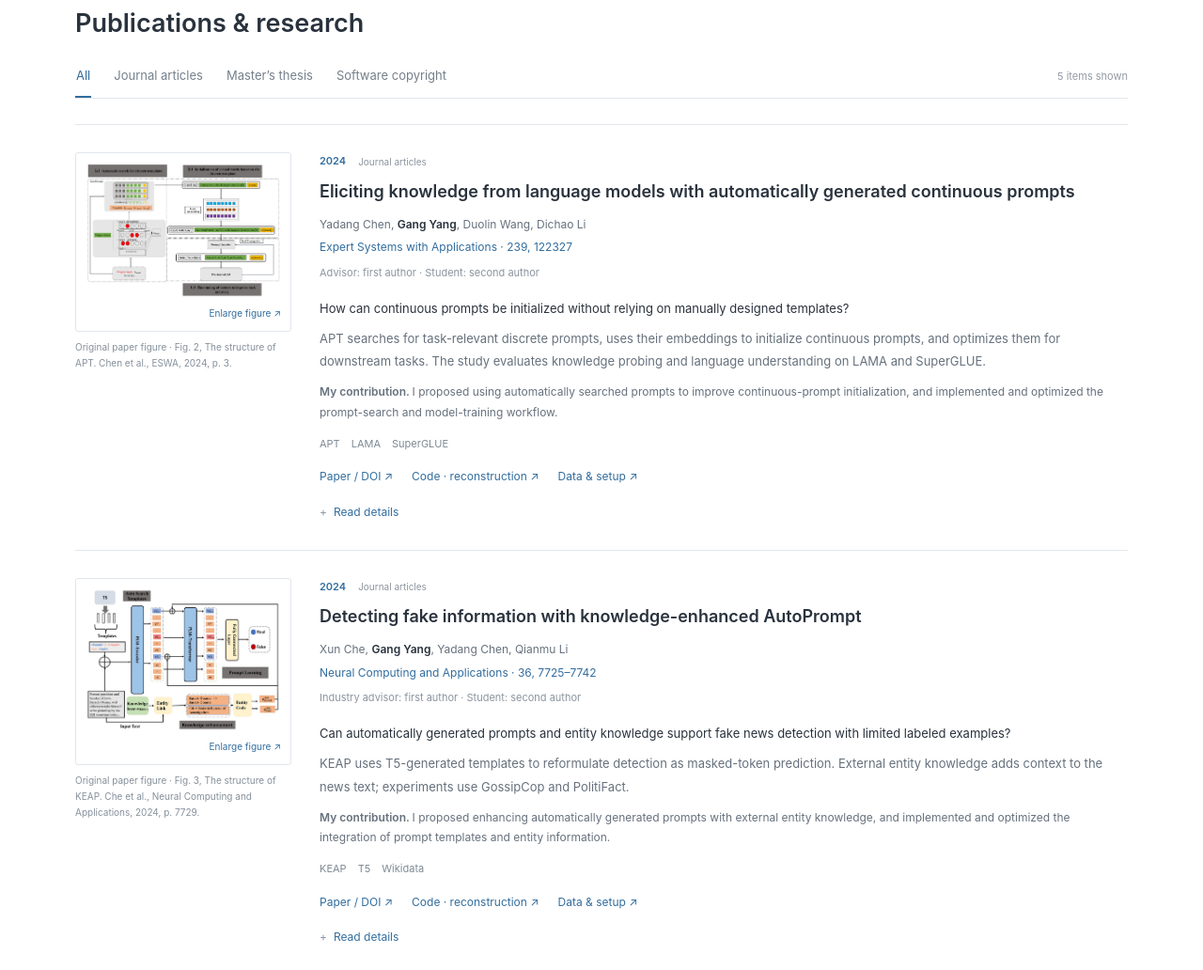
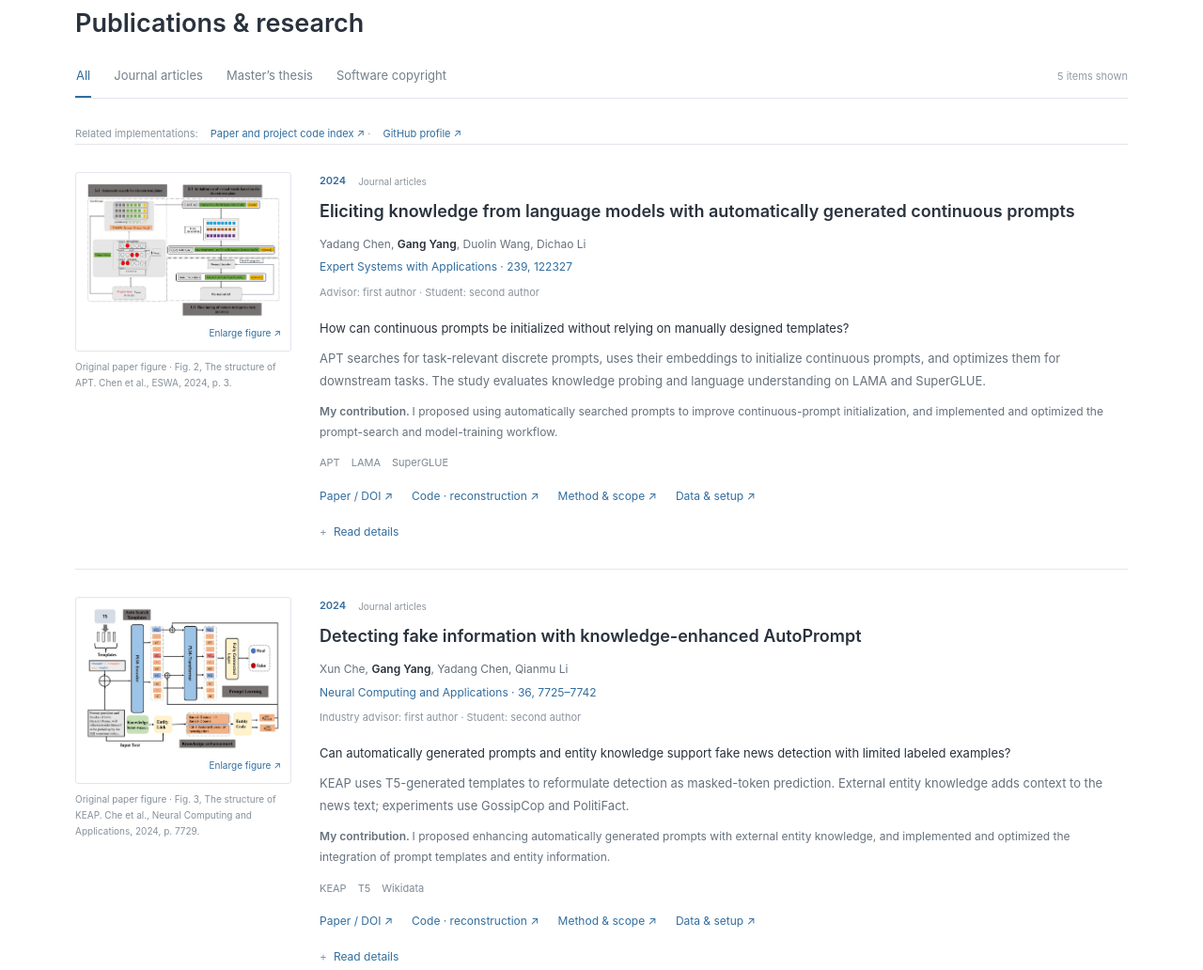
Before and after one commit to GangYang96/GangYang96.github.io, a plain HTML site: page index.html in a window 1280 px wide. Shown: the part 2360-3392 px from the top of the page at 94% size. Drawn offline with Linux system fonts and the light colour scheme.

Commit message:
Link publications and projects directly to their existing source code

```diff
--- a/app.js
+++ b/app.js
@@ -43,7 +43,7 @@
     return `<article class="project-card" id="${item.id}" data-kind="${item.kind}" data-scroll-anchor>
       <div class="project-body"><div class="project-meta"><span>${escape(copy[item.kind])}</span>${item.period?`<span>${text(item.period)}</span>`:''}</div>
       <h3>${text(demo?.title||item.title)}</h3><p class="project-role">${text(item.role)}</p><p class="project-summary">${text(demo?.summary||item.summary)}</p>
-      ${demo?`<ul class="project-work">${demo.work.map(line=>`<li>${text(line)}</li>`).join('')}</ul><div class="project-links"><button type="button" data-video="${demo.id}">${lang==='zh'?'视频':'Video'}</button><a href="demos/${demo.id}/index.html?lang=${lang}">Demo</a><a href="${escape(demo.repository)}" target="_blank" rel="noopener noreferrer">GitHub</a><a href="demos/README.html?lang=${lang}#${demo.id}">${lang==='zh'?'实现说明':'Implementation'}</a></div>
+      ${demo?`<ul class="project-work">${demo.work.map(line=>`<li>${text(line)}</li>`).join('')}</ul><div class="project-links"><button type="button" data-video="${demo.id}">${lang==='zh'?'视频':'Video'}</button><a href="demos/${demo.id}/index.html?lang=${lang}">Demo</a><a href="${escape(demo.repository)}" target="_blank" rel="noopener noreferrer">${lang==='zh'?'Demo 仓库':'Demo repository'}</a><a href="${escape(demo.repository)}/blob/main/src/core.js" target="_blank" rel="noopener noreferrer">${lang==='zh'?'核心源码':'Core code'}</a><a href="demos/README.html?lang=${lang}#${demo.id}">${lang==='zh'?'实现说明':'Implementation'}</a></div>
       <button type="button" class="project-video" data-video="${demo.id}" aria-label="${lang==='zh'?'播放演示视频：':'Play video: '}${text(demo.demoTitle)}"><img src="assets/demos/${demo.id}-preview.webp" width="1200" height="675" alt="${text(demo.demoTitle)}" loading="lazy"><span class="play-circle" aria-hidden="true">▶</span><span class="video-duration">${demo.duration}</span></button><p class="demo-note">${text(demo.demoNote)}</p>`:illustration}
       <details class="details" id="details-${item.id}"><summary>${escape(copy.details)}</summary><div class="details-body">${more.map(row=>`<div><h4>${text(row.title)}</h4><p>${text(row.text)}</p></div>`).join('')}${demo?illustration:''}</div></details>
       </div></article>`;
@@ -67,7 +67,7 @@
       <section class="container" id="home" data-scroll-anchor><div class="hero"><div class="hero-copy"><h1>${escape(copy.name)}<span>${escape(copy.otherName)}</span></h1><p class="hero-intro">${text(data.profile.intro)}</p><h2 class="interest-label">${escape(copy.interests)}</h2><p class="interest-text">${data.profile.interests.map(text).join(lang==='zh'?'、':', ')}</p><div class="hero-actions"><a href="#projects">${escape(copy.projectsButton)}</a><a href="#publications">${escape(copy.papersButton)}</a><a href="mailto:ygnuist@163.com">${escape(copy.emailButton)}</a></div></div>
       <aside class="profile-card"><img class="portrait" src="assets/gang-yang.svg" width="720" height="720" alt="${escape(copy.photoAlt)}" fetchpriority="high"><div class="profile-info"><strong>${escape(copy.profileDegree)}</strong><p>${escape(copy.university)}</p><p>${escape(copy.profileAdvisor)}</p><div class="profile-links"><a href="mailto:ygnuist@163.com">ygnuist@163.com</a>${external('https://github.com/GangYang96','GitHub')}</div></div></aside></div></section>
       <section class="section" id="projects" data-scroll-anchor><div class="container">${sectionHead('03',copy.projectTitle,copy.projectSubtitle)}${filterControls('projects',data.projects)}<div class="project-grid">${data.projects.map(project).join('')}</div><p class="section-note">${lang==='zh'?'演示根据项目介绍独立实现，使用合成数据，不包含单位原系统源码。':'Demos are independent implementations with synthetic data; they do not contain employer source code.'} <a href="assets/downloads/engineering-demos-source.zip" download>${lang==='zh'?'下载 Demo 源码':'Download demo source'}</a></p></div></section>
-      <section class="section" id="publications" data-scroll-anchor><div class="container"><span id="research"></span>${sectionHead('02',copy.pubTitle,copy.pubSubtitle)}${filterControls('publications',data.publications)}<div class="publication-list">${data.publications.map(publication).join('')}</div></div></section>
+      <section class="section" id="publications" data-scroll-anchor><div class="container"><span id="research"></span>${sectionHead('02',copy.pubTitle,copy.pubSubtitle)}${filterControls('publications',data.publications)}<p class="section-note" data-code-index>${lang==='zh'?'相关实现：':'Related implementations: '}${external('https://github.com/GangYang96/paper-reproductions/blob/main/docs/code-index.md',lang==='zh'?'论文与项目代码索引':'Paper and project code index')} · ${external('https://github.com/GangYang96',lang==='zh'?'GitHub 个人页':'GitHub profile')}</p><div class="publication-list">${data.publications.map(publication).join('')}</div></div></section>
       <section class="section" id="experience" data-scroll-anchor><div class="container">${sectionHead('04',copy.careerTitle,copy.careerSubtitle)}<div class="timeline">${data.timeline.map(item=>`<article class="timeline-item"><div class="timeline-date">${text(item.period)}</div><div class="timeline-content"><h3>${text(item.title)}</h3><p class="timeline-organization">${text(item.organization)}</p><p class="timeline-description">${text(item.description)}</p></div></article>`).join('')}</div></div></section>
       <section class="section soft" id="honors" data-scroll-anchor><div class="container">${sectionHead('05',copy.honorsTitle,copy.honorsSubtitle)}<div class="honors-grid"><div><h3 class="minor-heading">${escape(copy.honorsLabel)}</h3><ul class="honors-list">${data.honors.map(item=>`<li>${text(item)}</li>`).join('')}</ul></div><div><h3 class="minor-heading">${escape(copy.skillsLabel)}</h3>${data.skills.map(group=>`<div class="skill-group"><h4>${text(group.title)}</h4>${tags(group.items)}</div>`).join('')}</div></div></div></section>
       <section class="section" id="contact" data-scroll-anchor><div class="container contact-grid"><div><h2>${escape(copy.contactTitle)}</h2><p>${escape(copy.contactText)}</p></div><div class="contact-links"><div class="contact-link"><span>${escape(copy.contactEmail)}</span><a href="mailto:ygnuist@163.com">ygnuist@163.com ↗</a></div><div class="contact-link"><span>GitHub</span>${external('https://github.com/GangYang96','GangYang96')}</div></div></div></section>`;
--- a/content.js
+++ b/content.js
@@ -40,7 +40,7 @@
           { title: t("Evaluation and publication", "评估与发表"), text: t("The paper studies both few-shot and fully supervised settings on LAMA and SuperGLUE. The journal volume is dated 2024; the article was first available online in November 2023.", "论文在 LAMA 和 SuperGLUE 上研究小样本与全监督设置。正式卷年为 2024，文章于 2023 年 11 月首次在线发表。") }
         ],
         tags: ["APT", "LAMA", "SuperGLUE"],
-        links: [{ label: t("Paper / DOI", "论文 / DOI"), url: "https://doi.org/10.1016/j.eswa.2023.122327" }, { label: t("Code · reconstruction", "代码 · 重建实现"), url: "https://github.com/GangYang96/paper-reproductions/blob/main/docs/method-mapping.md#apt" }, { label: t("Data & setup", "数据与运行"), url: "https://github.com/GangYang96/paper-reproductions/blob/main/data/README.md" }],
+        links: [{ label: t("Paper / DOI", "论文 / DOI"), url: "https://doi.org/10.1016/j.eswa.2023.122327" }, { label: t("Code · reconstruction", "源码 · 重建实现"), url: "https://github.com/GangYang96/paper-reproductions/blob/6c3dbeebcd8baa793b0bee1994b7f443e0079af1/paperlab/models.py#L82" }, { label: t("Method & scope", "方法与范围"), url: "https://github.com/GangYang96/paper-reproductions/blob/main/docs/method-mapping.md#apt" }, { label: t("Data & setup", "数据与运行"), url: "https://github.com/GangYang96/paper-reproductions/blob/main/data/README.md" }],
         figures: [{ src: "eswa-apt-framework.png", caption: t("Original paper figure · Fig. 2, The structure of APT. Chen et al., ESWA, 2024, p. 3.", "论文原图 · 图 2：APT 结构。Chen 等，ESWA，2024，第 3 页。"), alt: t("APT: automatic discrete-prompt search, embedding-based initialization, and continuous prompt optimization.", "APT 框架：自动搜索离散提示、词嵌入初始化以及连续提示优化。") }]
       },
       {
@@ -57,7 +57,7 @@
           { title: t("Connection to my thesis", "与硕士论文的联系"), text: t("This publication corresponds to the knowledge-enhanced prompt-learning approach in Chapter 3 of my master's thesis. It is distinct from the multimodal feature-association method in Chapter 4.", "该成果对应硕士论文第 3 章的知识增强提示学习方法。第 4 章另行研究多模态关联特征增强方法。") }
         ],
         tags: ["KEAP", "T5", "Wikidata"],
-        links: [{ label: t("Paper / DOI", "论文 / DOI"), url: "https://doi.org/10.1007/s00521-024-09491-7" }, { label: t("Code · reconstruction", "代码 · 重建实现"), url: "https://github.com/GangYang96/paper-reproductions/blob/main/docs/method-mapping.md#keap" }, { label: t("Data & setup", "数据与运行"), url: "https://github.com/GangYang96/paper-reproductions/blob/main/data/README.md" }],
+        links: [{ label: t("Paper / DOI", "论文 / DOI"), url: "https://doi.org/10.1007/s00521-024-09491-7" }, { label: t("Code · reconstruction", "源码 · 重建实现"), url: "https://github.com/GangYang96/paper-reproductions/blob/6c3dbeebcd8baa793b0bee1994b7f443e0079af1/paperlab/models.py#L179" }, { label: t("Method & scope", "方法与范围"), url: "https://github.com/GangYang96/paper-reproductions/blob/main/docs/method-mapping.md#keap" }, { label: t("Data & setup", "数据与运行"), url: "https://github.com/GangYang96/paper-reproductions/blob/main/data/README.md" }],
         figures: [{ src: "keap-framework.png", caption: t("Original paper figure · Fig. 3, The structure of KEAP. Che et al., Neural Computing and Applications, 2024, p. 7729.", "论文原图 · 图 3：KEAP 结构。Che 等，Neural Computing and Applications，2024，第 7729 页。"), alt: t("KEAP combines news text, T5-generated prompts, language-model encoding and entity knowledge for real/fake classification.", "KEAP 将新闻文本、T5 生成的提示、语言模型编码与实体知识结合，完成真假分类。") }]
       },
       {
@@ -72,7 +72,7 @@
         details: [
           { title: t("Method and evaluation", "方法与评估"), text: t("The study connects downstream tasks to BERT's masked-language-model objective. It evaluates seven SuperGLUE task datasets and examines how prompt length affects performance.", "研究将下游任务与 BERT 的掩码语言模型目标衔接，在 SuperGLUE 的七个任务数据集上开展评估，并分析提示长度对模型表现的影响。") }
         ],
-        tags: ["BERT", "SuperGLUE"], links: [{ label: t("Code · reconstruction", "代码 · 重建实现"), url: "https://github.com/GangYang96/paper-reproductions/blob/main/docs/method-mapping.md#apt" }, { label: t("Data & setup", "数据与运行"), url: "https://github.com/GangYang96/paper-reproductions/blob/main/data/README.md" }], figures: []
+        tags: ["BERT", "SuperGLUE"], links: [{ label: t("Code · reconstruction", "源码 · 重建实现"), url: "https://github.com/GangYang96/paper-reproductions/blob/6c3dbeebcd8baa793b0bee1994b7f443e0079af1/paperlab/models.py#L82" }, { label: t("Method & scope", "方法与范围"), url: "https://github.com/GangYang96/paper-reproductions/blob/main/docs/method-mapping.md#apt" }, { label: t("Data & setup", "数据与运行"), url: "https://github.com/GangYang96/paper-reproductions/blob/main/data/README.md" }], figures: []
       },
       {
         id: "thesis", kind: "thesis", year: "2023",
@@ -86,7 +86,7 @@
           { title: t("Chapter 3 · Knowledge-enhanced prompt learning", "第 3 章 · 知识增强提示学习"), text: t("T5-generated templates and external entity knowledge support masked-token prediction for fake news detection. Experiments use GossipCop and PolitiFact. This method corresponds to the KEAP publication.", "T5 自动生成模板，并结合外部实体知识，将虚假新闻检测转化为掩码预测。在 GossipCop 与 PolitiFact 上评估，与 KEAP 期刊论文的方法相对应。") },
           { title: t("Chapter 4 · Multimodal feature association", "第 4 章 · 多模态关联特征增强"), text: t("BERT and Text-CNN extract text features, while a ResNet branch extracts visual features. Attention strengthens cross-modal associations, and the fused representation supports real/fake classification. Evaluation uses Weibo and Twitter.", "BERT 与 Text-CNN 提取文本特征，ResNet 分支提取图像特征；注意力机制增强跨模态关联，融合表示用于真假新闻分类，在 Weibo 与 Twitter 上评估。") }
         ],
-        tags: ["BERT", "Text-CNN", "ResNet"], links: [{ label: t("Code · reconstruction", "代码 · 重建实现"), url: "https://github.com/GangYang96/paper-reproductions/blob/main/docs/method-mapping.md#multimodal" }, { label: t("Data & setup", "数据与运行"), url: "https://github.com/GangYang96/paper-reproductions/blob/main/data/README.md" }],
+        tags: ["BERT", "Text-CNN", "ResNet"], links: [{ label: t("Chapter 3 code · reconstruction", "第 3 章源码 · 重建"), url: "https://github.com/GangYang96/paper-reproductions/blob/6c3dbeebcd8baa793b0bee1994b7f443e0079af1/paperlab/models.py#L179" }, { label: t("Chapter 4 code · reconstruction", "第 4 章源码 · 重建"), url: "https://github.com/GangYang96/paper-reproductions/blob/6c3dbeebcd8baa793b0bee1994b7f443e0079af1/paperlab/models.py#L261" }, { label: t("Method & scope", "方法与范围"), url: "https://github.com/GangYang96/paper-reproductions/blob/main/docs/method-mapping.md#multimodal" }, { label: t("Data & setup", "数据与运行"), url: "https://github.com/GangYang96/paper-reproductions/blob/main/data/README.md" }],
         figures: [
           { src: "assets/thesis-prompt-framework.svg", caption: t("Original thesis figure · Fig. 3-1. Knowledge-enhanced prompt learning, Chapter 3, printed p. 21. Original Chinese labels retained.", "学位论文原图 · 图 3-1：知识增强提示学习框架，第 3 章，印刷页码 21。保留原始中文标签。"), alt: t("Chapter 3 framework combining news text, automatically generated prompts and entity knowledge for fake news detection.", "第 3 章框架：结合新闻文本、自动生成提示与实体知识进行虚假新闻检测。") },
           { src: "thesis-multimodal-framework.png", caption: t("Original thesis figure · Fig. 4-1. Multimodal feature association, Chapter 4, printed p. 41. Original Chinese labels retained.", "学位论文原图 · 图 4-1：多模态关联特征增强框架，第 4 章，印刷页码 41。保留原始中文标签。"), alt: t("Chapter 4 framework: BERT and Text-CNN text features, ResNet image features, attention-based association and news classification.", "第 4 章框架：BERT 与 Text-CNN 文本特征、ResNet 图像特征、注意力关联融合及新闻分类。") }
```
Also changed, not shown: index.html (+2 -2 lines).
